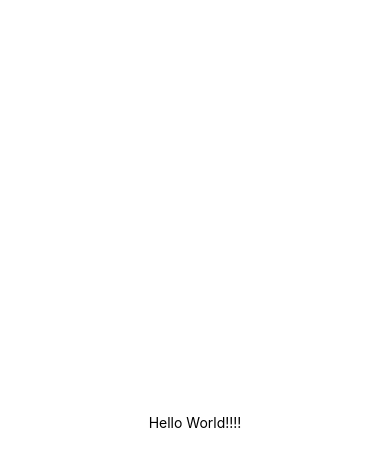
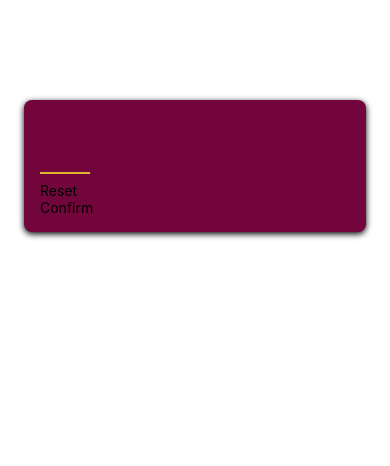
Before and after one commit to roxanap33/GuessMyNumberApp, a React Native app in the folder starting-project/: screen / in a window 390 px wide. Shown: the top 466 px of the page. Built offline with nearby package versions, Linux system fonts and the light colour scheme.

Commit message:
52: Structure the app by screens and create initial start screen

```diff
--- a/starting-project/App.js
+++ b/starting-project/App.js
@@ -1,20 +1,16 @@
-import { StatusBar } from 'expo-status-bar';
-import { StyleSheet, Text, View } from 'react-native';
+import { StatusBar } from "expo-status-bar";
+import { StyleSheet, Text, View } from "react-native";
+import StartGameScreen from "./screens/StartGameScreen";
 
 export default function App() {
-  return (
-    <View style={styles.container}>
-      <Text>Hello World!!!!</Text>
-      <StatusBar style="auto" />
-    </View>
-  );
+  return <StartGameScreen />;
 }
 
 const styles = StyleSheet.create({
   container: {
     flex: 1,
-    backgroundColor: '#fff',
-    alignItems: 'center',
-    justifyContent: 'center',
+    backgroundColor: "#fff",
+    alignItems: "center",
+    justifyContent: "center",
   },
 });
--- /dev/null
+++ b/starting-project/components/PrimaryButton.js
@@ -0,0 +1,9 @@
+import { View, Text } from "react-native";
+
+export default function PrimaryButton({ children }) {
+  return (
+    <View>
+      <Text>{children}</Text>
+    </View>
+  );
+}
--- /dev/null
+++ b/starting-project/screens/StartGameScreen.js
@@ -0,0 +1,43 @@
+import { TextInput, View, StyleSheet } from "react-native";
+import PrimaryButton from "../components/PrimaryButton";
+
+export default function StartGameScreen() {
+  return (
+    <View style={styles.inputContainer}>
+      <TextInput
+        style={styles.numberInput}
+        maxLength={2}
+        keyboardType="number-pad"
+        autoCapitalize="none"
+        autoCorrect={false}
+      />
+      <PrimaryButton>Reset</PrimaryButton>
+      <PrimaryButton>Confirm</PrimaryButton>
+    </View>
+  );
+}
+
+const styles = StyleSheet.create({
+  inputContainer: {
+    padding: 16,
+    marginTop: 100,
+    marginHorizontal: 24,
+    backgroundColor: "#72063c",
+    borderRadius: 8,
+    shadowColor: "black",
+    shadowOffset: { width: 0, height: 2 },
+    shadowRadius: 6,
+    shadowOpacity: 1,
+  },
+  numberInput: {
+    height: 50,
+    width: 50,
+    fontSize: 32,
+    borderBottomColor: "#ddb52f",
+    borderBottomWidth: 2,
+    color: "#ddb52f",
+    marginVertical: 8,
+    fontWeight: "bold",
+    textAlign: "center",
+  },
+});
```
Also changed, not shown: starting-project/screens/GameOverScreen.js (added), starting-project/screens/GameScreen.js (added).
